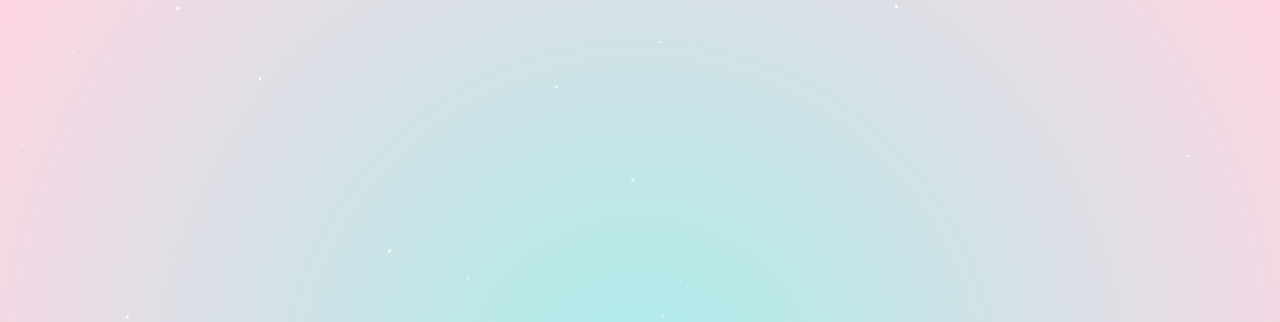
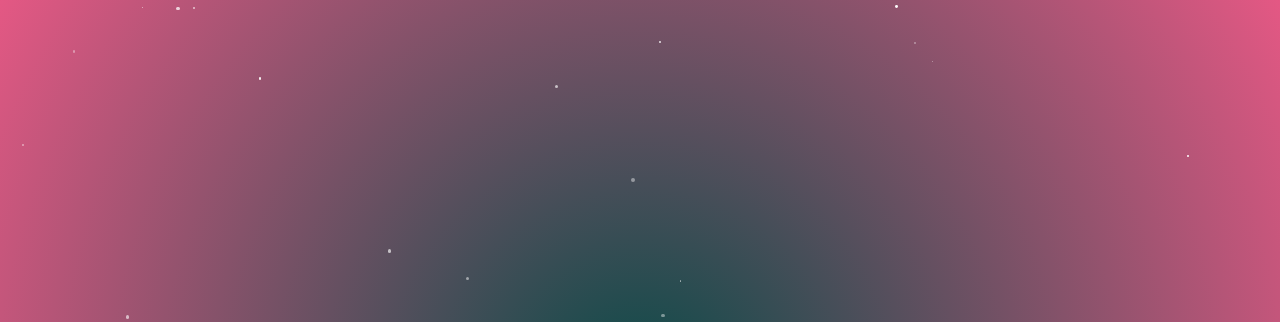
Before and after one commit to AnaMaraboli/solo-respira, a plain HTML site: page index.html in a window 1280 px wide. Shown: the top 322 px of the page. Drawn offline with Linux system fonts and the light colour scheme.

Commit message:
Add files via upload

```diff
--- a/index.html
+++ b/index.html
@@ -13,7 +13,7 @@
       flex-direction: column;
       justify-content: center;
       align-items: center;
-      background: radial-gradient(circle, #a8edea, #fed6e3);
+      background: radial-gradient(circle, #074a47, #e45884);
       font-family: 'Helvetica', sans-serif;
       color: #fff;
       text-align: center;
```
